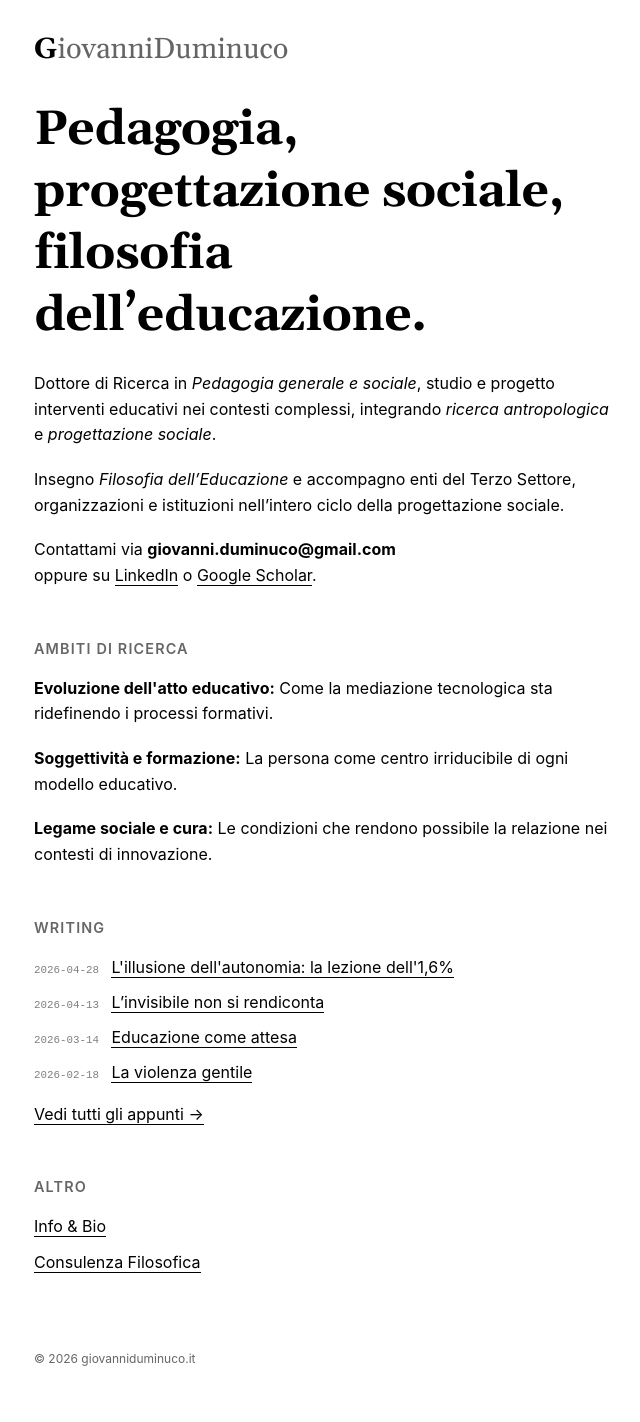
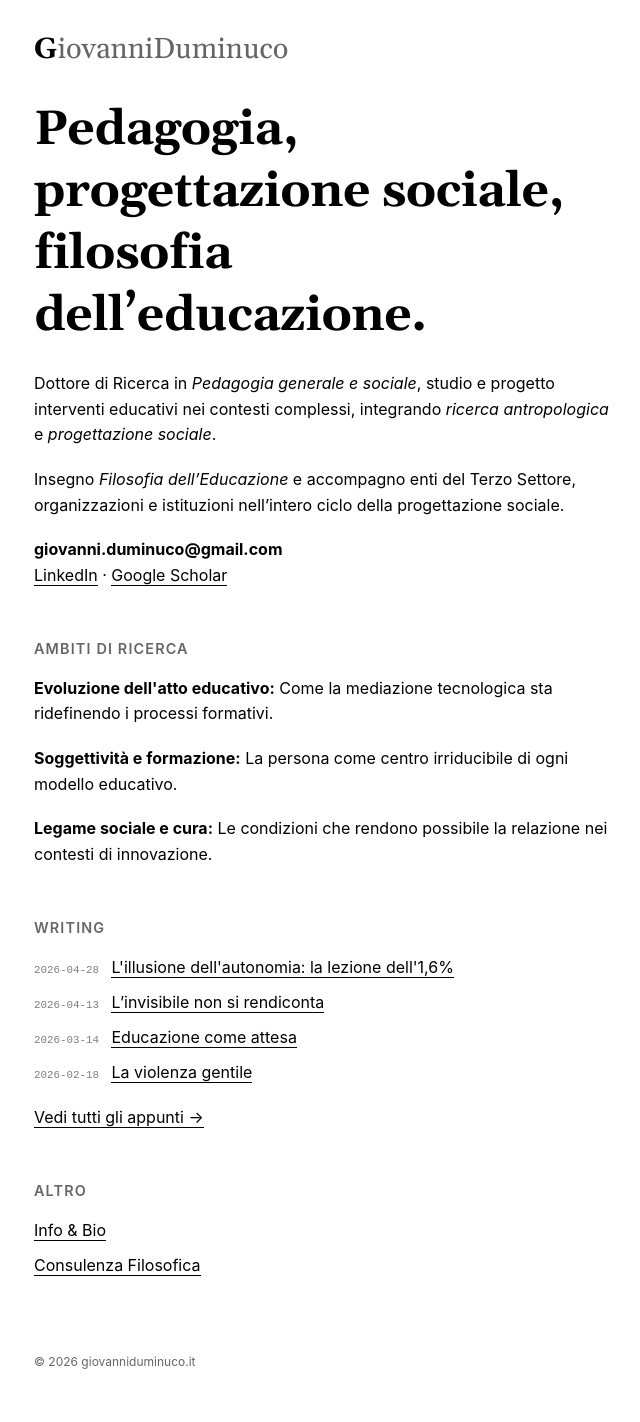
Before and after one commit to dumgio/dumgio.github.io, a Jekyll site: the page built from index.html, in a window 1280 px wide. Shown: the whole page, without its empty margins (318-958 px from the left). Built offline with Jekyll 4.4.1, drawn with Linux system fonts in a browser that asks for light colours.

Commit message:
Update index.html

```diff
--- a/index.html
+++ b/index.html
@@ -21,8 +21,9 @@ title: Giovanni Duminuco - Pedagogia & Progettazione
     </p>
 
     <p>
-        Contattami via <strong>giovanni.duminuco@gmail.com</strong><br>
-        oppure su <a href="https://www.linkedin.com/in/dumgio/">LinkedIn</a> o <a href="https://scholar.google.com/">Google Scholar</a>.
+        <strong>giovanni.duminuco@gmail.com</strong><br>
+        <a href="https://www.linkedin.com/in/dumgio/">LinkedIn</a> ·
+        <a href="https://scholar.google.com/">Google Scholar</a>
     </p>
 
 </section>
@@ -48,7 +49,7 @@ title: Giovanni Duminuco - Pedagogia & Progettazione
     {% endfor %}
 </ul>
 
-<p style="margin-top: 1rem;">
+<p style="margin-top: 1.2rem;">
     <a href="/blog/">Vedi tutti gli appunti →</a>
 </p>
 
```
